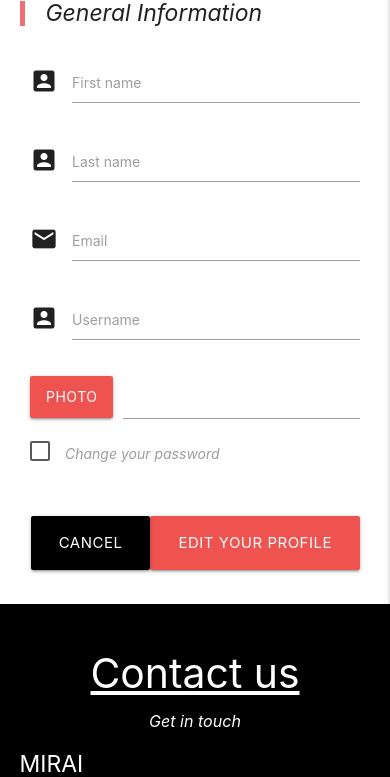
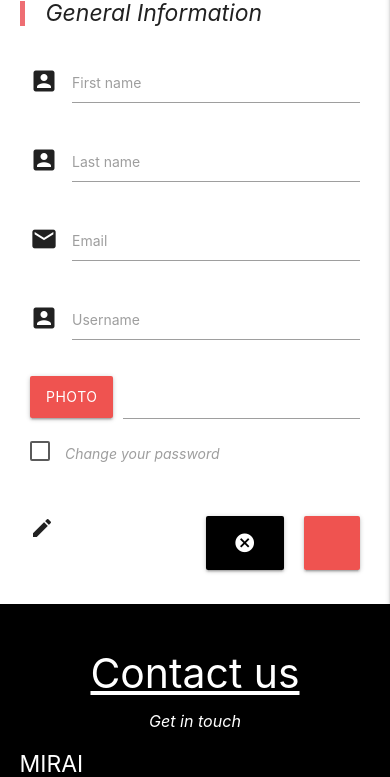
Before and after one commit to dimitri-Egolo/dappTest, a Django app: page /auth/1/ in a window 390 px wide. Shown: the part 248-1025 px from the top of the page. Run offline with Django 3.2, Linux system fonts and the light colour scheme; tables that the repository leaves empty hold one stand-in row (values such as "Sample post"); some libraries are stand-ins or nearby versions.

Commit message:
fixing buttons on detail view

```diff
--- a/authentication/templates/authentication/detailUser.html
+++ b/authentication/templates/authentication/detailUser.html
@@ -74,9 +74,13 @@
         </div>
 
         <div class="row" style="margin-top: 50px;">
-          <div class="col s12">
+          <div class="col s12 big-size">
             <input id="edit" class="btn-large right red lighten-1" type="submit" value="Edit your profile"/>
-            <a href="{% url 'home' %}" id="download-button" class="btn-large right waves-effect waves-light black">Cancel</a>
+            <a href="{% url 'home' %}" id="download-button" class="btn-large right waves-effect waves-light black" style="margin-right: 20px;">Cancel</a>
+          </div>
+          <div class="col s12 small-size">
+            <input id="edit" class="btn-large right red lighten-1" type="submit" value=""><i class="material-icons">edit</i></input>
+            <a href="{% url 'home' %}" id="download-button" class="btn-large right waves-effect waves-light black" style="margin-right: 20px;"><i class="material-icons">cancel</i></a>
           </div>
         </div>
       </form>
--- a/dapp_Test/settings.py
+++ b/dapp_Test/settings.py
@@ -26,7 +26,7 @@ SECRET_KEY = 'u%cbca6)^!nd@p0jx63lx6@*r^i_hghb$&iaajhyk00my4k)b5'
 # SECURITY WARNING: don't run with debug turned on in production!
 DEBUG = True
 
-ALLOWED_HOSTS = ['192.168.43.112']
+ALLOWED_HOSTS = []
 
 AUTH_USER_MODEL = 'authentication.UserProfile'
 
--- a/dapp_Test/static/css/style.css
+++ b/dapp_Test/static/css/style.css
@@ -295,6 +295,14 @@ p {
     background-color: #ef5350;
 }
 
+.big-size {
+
+}
+
+.small-size {
+  display: none;
+}
+
 @media only screen and (max-width : 992px) {
   .parallax-container .section {
     position: absolute;
@@ -345,6 +353,12 @@ p {
     transition: width 2s;
     width: 80%;
   }
+  .big-size {
+    display: none;
+  }
+  .small-size {
+    display: inline-block;
+  }
 }
 
 .icon-block {
```
Also changed, not shown: 1 other file.
